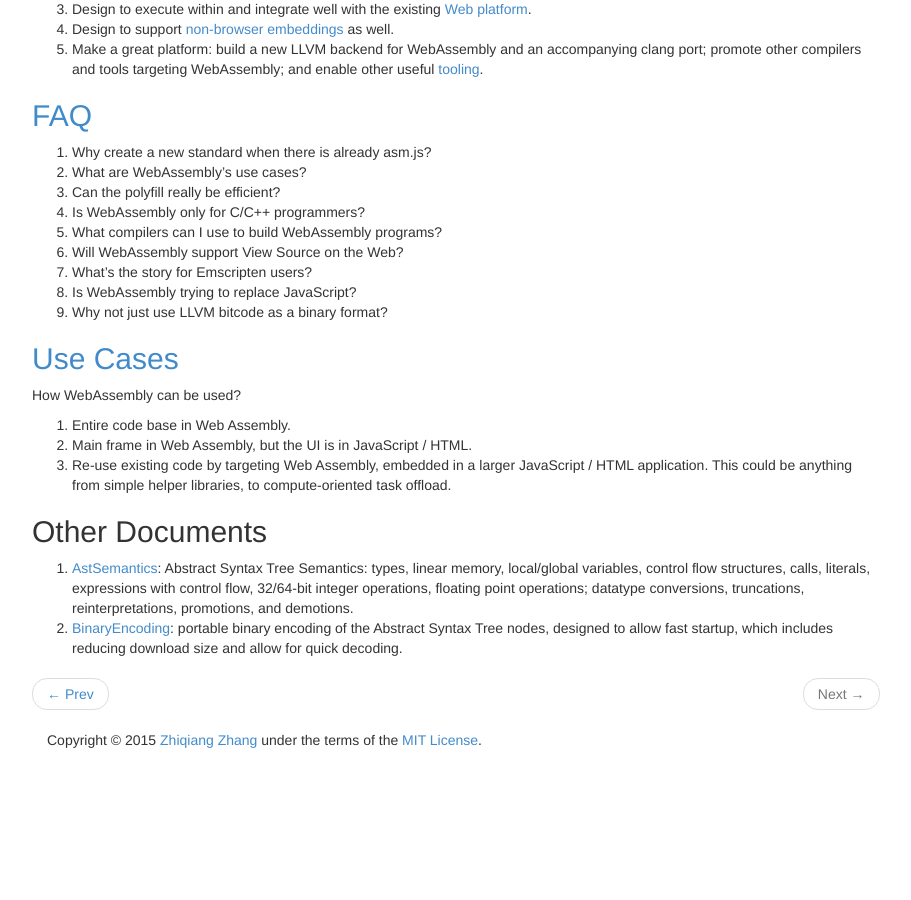
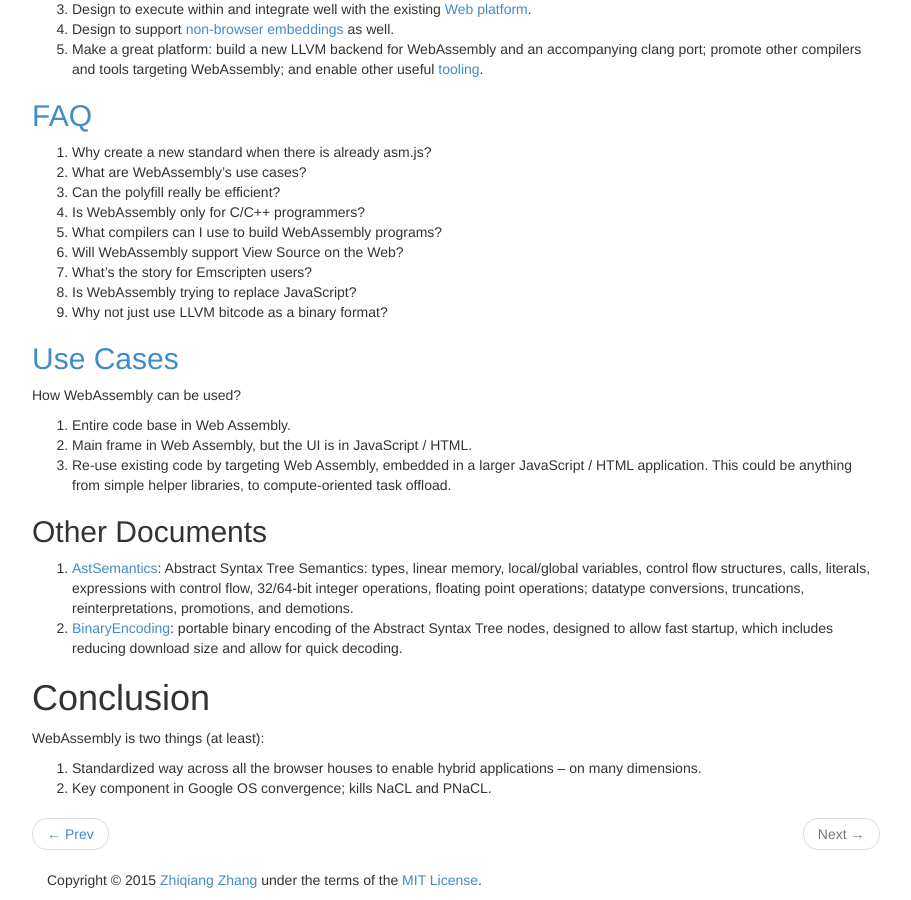
Before and after one commit to shuixin222/zqzhang.github.io, a Jekyll site: the page built from _posts/2015-07-16-web-assembly.md, in a window 1280 px wide and 900 px high, scrolled down 1122 px. Shown: the whole window, without its empty margins (38-949 px from the left). Built offline with Jekyll 4.4.1, drawn with Linux system fonts in a browser that asks for light colours; before the commit the page ends 1882 px from its top, so only the background shows below that.

Commit message:
Add a conclusion section

```diff
--- a/_posts/2015-07-16-web-assembly.md
+++ b/_posts/2015-07-16-web-assembly.md
@@ -71,3 +71,11 @@ How WebAssembly can be used?
 
 1. [AstSemantics](https://github.com/WebAssembly/design/blob/master/AstSemantics.md): Abstract Syntax Tree Semantics: types, linear memory, local/global variables, control flow structures, calls, literals, expressions with control flow, 32/64-bit integer operations, floating point operations; datatype conversions, truncations, reinterpretations, promotions, and demotions.
 2. [BinaryEncoding](https://github.com/WebAssembly/design/blob/master/BinaryEncoding.md): portable binary encoding of the Abstract Syntax Tree nodes, designed to allow fast startup, which includes reducing download size and allow for quick decoding.
+
+
+# Conclusion
+
+WebAssembly is two things (at least):
+
+1. Standardized way across all the browser houses to enable hybrid applications – on many dimensions.
+2. Key component in Google OS convergence; kills NaCL and PNaCL.
```
